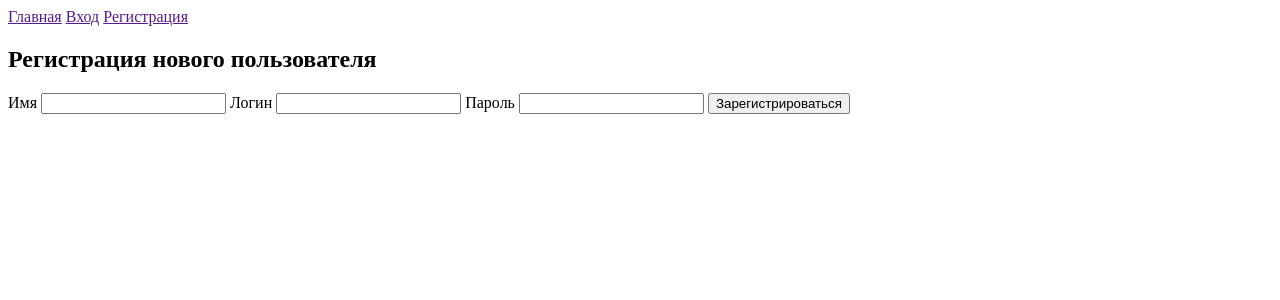
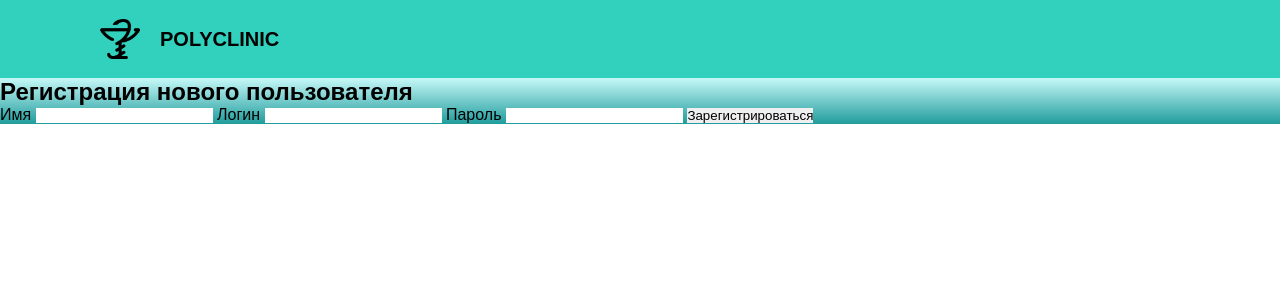
Before and after one commit to L1Z3B3ZE/PNSS, a PHP site: template views/site/signup.php in a window 1280 px wide. Shown: the top 300 px of the page. Run offline with PHP 8.4, Linux system fonts and the light colour scheme; the template is opened without the code that fills it, so the values that code supplies are empty.

Commit message:
Реализация главной страницы

```diff
--- /dev/null
+++ b/public/css/style.css
@@ -0,0 +1,74 @@
+*{
+    padding: 0;
+    margin: 0;
+    border: none;
+    outline: none;
+    box-sizing: border-box;
+}
+
+a{
+    text-decoration: none;
+}
+
+body {
+    font-family: Arial, sans-serif;
+}
+.header {
+    display: flex;
+    flex-direction: row;
+    align-items: center;
+    justify-content: space-between;
+    padding: 20px 100px 20px 100px;
+    color: black;
+    height: 78px;
+    background: #31D1BE;
+    font-size: 10px;
+}
+
+.content {
+    display: flex;
+    justify-content: center;
+    align-items: center;
+    min-height: calc(100vh - 78px); /* высота хэдера */
+    flex-direction: column;
+    gap: 60px;
+}
+
+.company_name{
+    margin-top: 10px;
+}
+
+.login_button{
+    background-color: #219688;
+    padding: 15px 30px;
+    font-size: 20px;
+    cursor: pointer;
+    border-radius: 12px;
+    width: 110px;
+    height: 50px;
+    display: flex;
+    justify-content: center;
+    align-items: center;
+}
+
+main {
+    background: linear-gradient(to bottom ,#C7F8F8, #209C9C);
+}
+
+.button_link{
+    color: white;
+}
+
+.logoMain {
+    display: flex;
+    flex-direction: row;
+    align-items: center;
+    gap: 20px;
+}
+
+.logout_button{
+    width: 80px;
+    height: 30px;
+    background-color: #209C9C;
+    border-radius: 15px;
+}
--- a/routes/web.php
+++ b/routes/web.php
@@ -2,8 +2,7 @@
 
 use Src\Route;
 
-Route::add('GET', '/hello', [Controller\Site::class, 'hello'])
-    ->middleware('auth');
 Route::add(['GET', 'POST'], '/signup', [Controller\Site::class, 'signup']);
 Route::add(['GET', 'POST'], '/login', [Controller\Site::class, 'login']);
 Route::add('GET', '/logout', [Controller\Site::class, 'logout']);
+Route::add('GET', '/home', [Controller\Site::class, 'index']);
--- a/views/layouts/main.php
+++ b/views/layouts/main.php
@@ -1,33 +1,36 @@
 <!doctype html>
 <html lang="en">
 <head>
-    <meta charset="UTF-8">
-    <meta name="viewport"
-          content="width=device-width, user-scalable=no, initial-scale=1.0, maximum-scale=1.0, minimum-scale=1.0">
-    <meta http-equiv="X-UA-Compatible" content="ie=edge">
-    <title>Pop it MVC</title>
+    <title>POLYCLINIC</title>
+    <link rel="stylesheet" href="/pop-it-mvc/public/css/style.css">
+    <style>
+
+    </style>
 </head>
 <body>
-<header>
-    <nav>
-        <a href="<?= app()->route->getUrl('/hello') ?>">Главная</a>
+<header class="header">
+    <div class="logoMain">
+        <img src="/pop-it-mvc/public/media/logo.png" width="40px">
+        <h1>POLYCLINIC</h1>
+    </div>
     <?php
     if (!app()->auth::check()):
         ?>
-            <a href="<?= app()->route->getUrl('/login') ?>">Вход</a>
-            <a href="<?= app()->route->getUrl('/signup') ?>">Регистрация</a>
     <?php
     else:
         ?>
-            <a href="<?= app()->route->getUrl('/logout') ?>">Выход (<?= app()->auth::user()->name ?>)</a>
+        <button class="logout_button"><a class="button_link" href="<?= app()->route->getUrl('/logout') ?>">Выход</a></button>
     <?php
     endif;
     ?>
-    </nav>
+
 </header>
 <main>
     <?= $content ?? '' ?>
 </main>
 
+
+
+
 </body>
 </html>
```
Also changed, not shown: app/Controller/Site.php (+5 -10 lines), views/site/home.php (added, +8 -0 lines), public/media/logo.png (added). Lines whose indentation alone changed are shown as unchanged.
